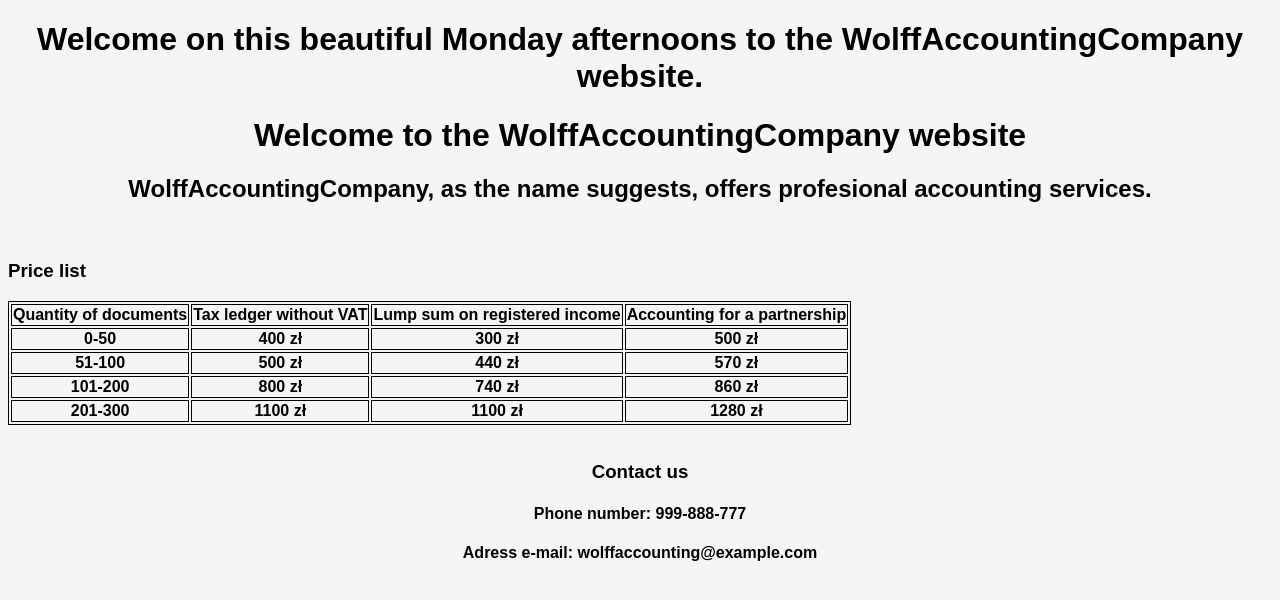
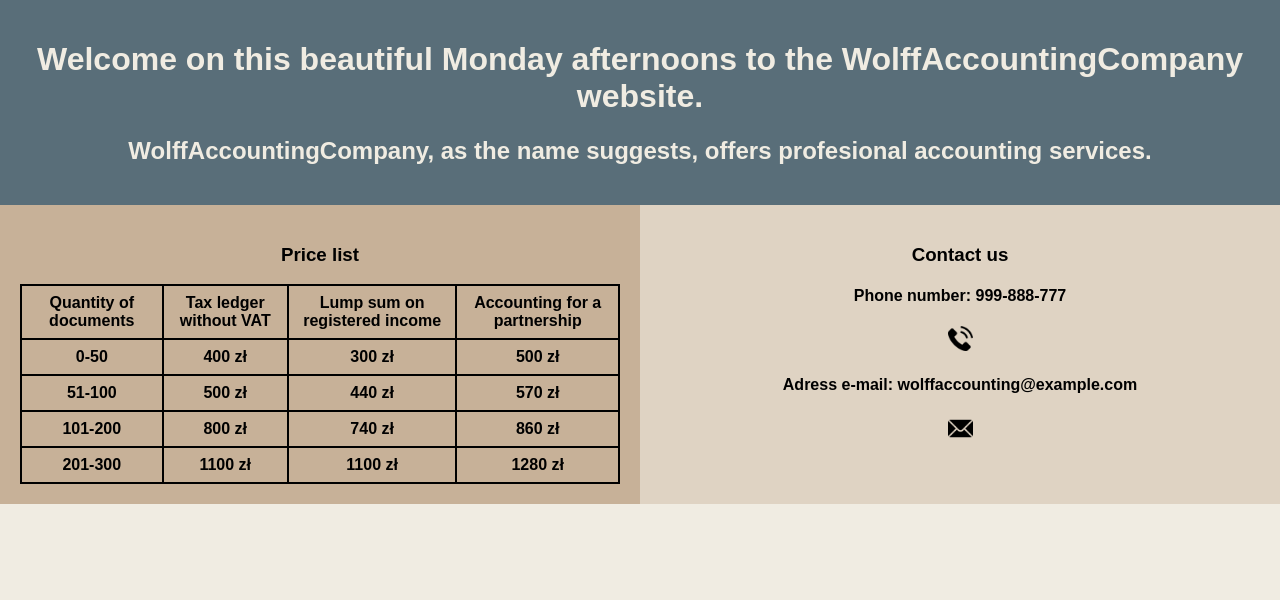
Before and after one commit to cialoo/BusinessCard, a PHP site: page / in a window 1280 px wide. Shown: the top 600 px of the page. Run offline with PHP 8.4, Linux system fonts and the light colour scheme; lists and menus that the app fills with data are empty.

Commit message:
fourth commit

```diff
--- a/index.php
+++ b/index.php
@@ -5,6 +5,7 @@
     <meta name="viewport" content="width=device-width, initial-scale=1.0">
     <title>BusinessCard</title>
     <link rel="stylesheet" href="styles.css">
+    <link rel="icon" href="images/calculator.png" type="image/x-icon">
 </head>
 <body>
 
@@ -28,15 +29,14 @@
 
 ?>
 
-    <div id="welcome">
+    <div class="container">
+        <div class="welcome">
             <h1>Welcome on this beautiful <?php echo "{$date_day} {$date_word}"; ?> to the <?php echo $companyName; ?> website.</h1>
-        <h1>Welcome to the <?php echo $companyName; ?> website</h1>
             <h2><?php echo $companyName; ?>, as the name suggests, offers profesional accounting services.</h2>
         </div>
 
-    <br>
-
-    <div id="priceList">
+        <div class="secondLine">
+            <div class="priceList">
                 <h3>Price list</h3>
                 <table>
                     <tr>
@@ -71,15 +71,14 @@
                     </tr>
                 </table>
             </div>
-
-    <br>
-
-    <div id="contact">
+            <div class="contact">
                 <h3>Contact us</h3>
                 <h4>Phone number: <?php echo $phoneNumber ?></h4>
+                <img src="images/telephone.png">
                 <h4>Adress e-mail: <?php echo $email ?></h4>
-
+                <img src="images/mail.png">
             </div>
-
+        </div>
+    </div>
 </body>
 </html>
--- a/styles.css
+++ b/styles.css
@@ -1,20 +1,42 @@
 body {
-    background-color: whitesmoke;
+    background-color: #f0ece2;
+    margin: 0;
 }
-#welcome {
+.container {
     font-family: sans-serif;
     text-align: center;
+    display: flex;
+    flex-direction: column;
 }
-
-#priceList {
-    font-family: sans-serif;
+.welcome {
+    color: #f0ece2;
+    background-color: #596e79;
+    padding: 20px;
+    margin: 0;
 }
-
-table, th {
-    border: 1px solid black;
+.secondLine {
+    display: flex;
 }
-
-#contact {
-    font-family: sans-serif;
+.priceList {
+    background-color: #c7b198;
+    padding: 20px;
+    width: 50%;
+}
+.priceList table {
+    border-collapse: collapse;
+    width: 100%;
+}
+.priceList th, .priceList td {
+    border: 2px solid #000;
+    padding: 8px;
     text-align: center;
 }
+.contact {
+    background-color: #dfd3c3;
+    padding: 20px;
+    width: 50%;
+}
+.contact img {
+    width: 25px;
+    height: 25px;
+}
```
Also changed, not shown: images/calculator.png (added), images/mail.png (added), images/telephone.png (added). Lines whose indentation alone changed are shown as unchanged.
